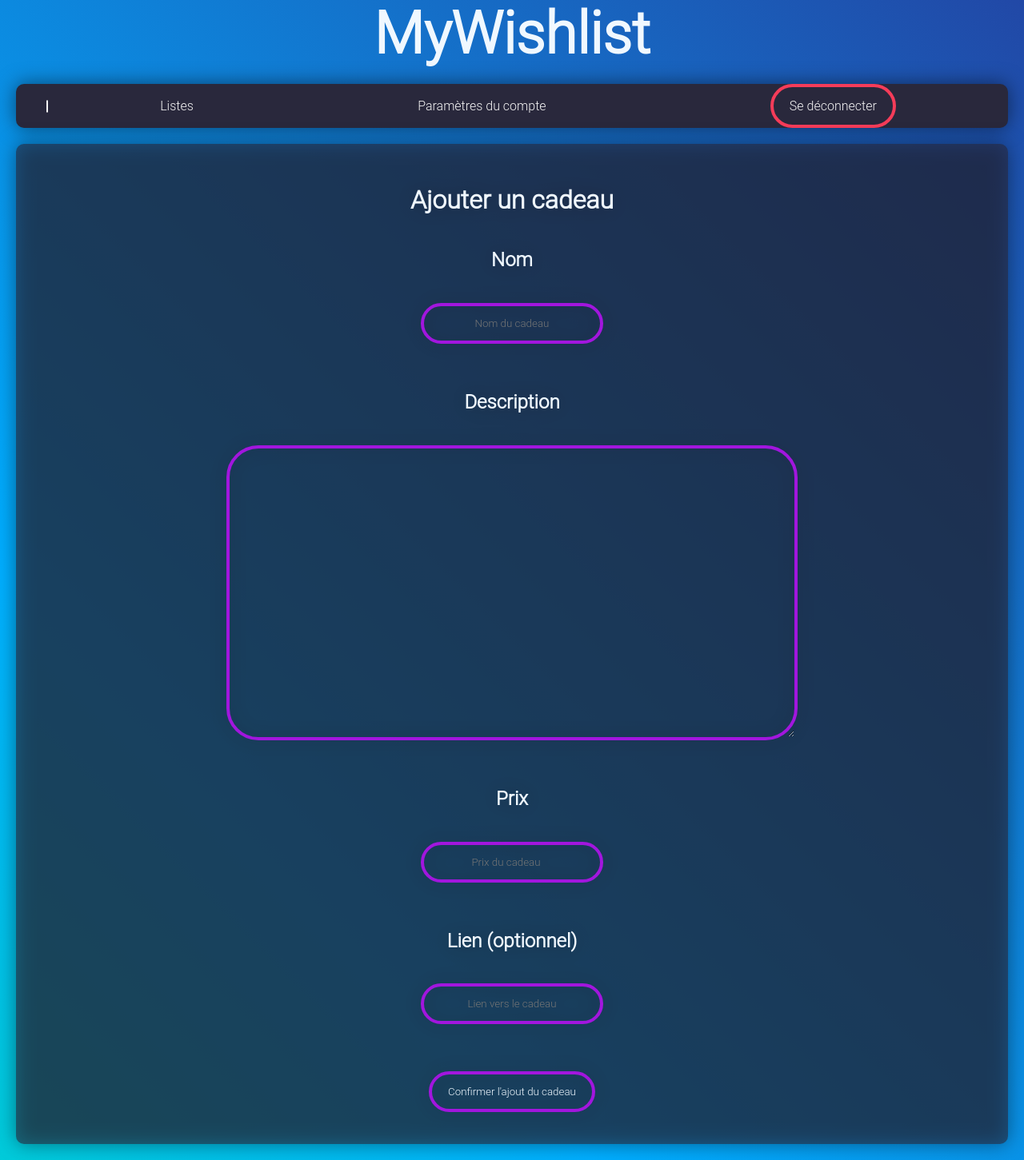
After one commit to WarPlexTech/MyWishlist, a PHP site: template templates/ajouterItem.twig in a window 1280 px wide. The commit adds this page. Shown: the whole page at 80% size. Run offline with PHP 8.4, Linux system fonts and the light colour scheme; the template is opened without the code that fills it, so the values that code supplies are empty; some libraries are stand-ins or nearby versions.

Commit message:
+ ajout du tableau de bord + ajouter un item fonctionnel + supprimer un item fonctionnel

```diff
--- a/src/slimroutes.php
+++ b/src/slimroutes.php
@@ -10,6 +10,11 @@ use Slim\App;
 
 $app->get('/', 'AuthenticationController:get')->setName('login');
 $app->post('/', 'AuthenticationController:post');
+
+$app->get('/liste/{token}/ajouterItem','ListeController:getAjouterItem')->setName('ajouterItem');
+$app->post('/liste/{token}/ajouterItem', 'ListeController:postAjouterItem');
+
+$app->get('/liste/{token}/{item}/supprimer', 'ListeController:getSupprimerItem')->setName('supprimerItem');
 
 $app->get('/liste/{token}', 'ListeController:afficherListe')->setName('liste');
 $app->get('/liste/{token}/{item}', 'ListeController:afficherDetailItem')->setName('detailItem');
@@ -26,4 +31,5 @@ $app->group('/profile', function () use ($app) {
     $app->post('/settings', 'ProfileController:postSettings');
     $app->get('/creerliste', 'ListeController:getCreerListe')->setName('creerListe');
     $app->post('/creerliste', 'ListeController:postCreerListe');
+
 })->add(new \MyWishlist\middleware\AuthMiddleware($container));
--- a/src/utils/Authentication.php
+++ b/src/utils/Authentication.php
@@ -63,7 +63,7 @@ class Authentication
             if($id == 0) return 'Cadeau non reservé';
             return 'Réservé par '.Account::find($id)->username;
         }
-        if($id == 0) return 'Ce cadeau n\'à pas été offert';
+        if($id == 0) return 'Ce cadeau n\'a pas été offert';
         return "Ce cadeau a été offert par ".Account::find($id)->username;
     }
 
--- /dev/null
+++ b/templates/ajouterItem.twig
@@ -0,0 +1,29 @@
+{% extends 'base.twig' %}
+{% block head %}
+    <title>MyWishlist : ajouter un cadeau</title>
+{% endblock head %}
+
+{% block body %}
+
+    {% include 'navbar.twig' %}
+
+    <div class="boxWrapper flexHorizontal animate__animated animate__fadeIn animate__delay-1s">
+        <div class="flex1 flexVertical">
+            <form class="formStyle" method="post">
+                {% if error %}
+                    <p class="errorText errorWrapper">{{ error }}</p>
+                {% endif %}
+                <h1>Ajouter un cadeau</h1>
+                <h2>Nom</h2>
+                <input type="text" name="nom" placeholder="Nom du cadeau"><br>
+                <h2>Description</h2>
+                <textarea name="descr" style="width:50em;height:25em"></textarea><br>
+                <h2>Prix </h2>
+                <input type="number" name="tarif" placeholder="Prix du cadeau"><br>
+                <h2>Lien (optionnel) </h2>
+                <input type="text" name="url" placeholder="Lien vers le cadeau"><br>
+                <input class="normalButton" type="submit" value="Confirmer l'ajout du cadeau">
+            </form>
+        </div>
+    </div>
+{% endblock body %}
--- a/templates/detailItem.twig
+++ b/templates/detailItem.twig
@@ -43,6 +43,12 @@
                         ce cadeau</a>
                 {% endif %}
             </div>
+            <div>
+                {%  if estProprietaire == true %}
+                    <a class="normalButton" href="{{ path_for('supprimerItem', {token:liste.token, item:item.id}) }}">Supprimer
+                        ce cadeau</a>
+                {% endif %}
+            </div>
 
 
         </div>
--- a/templates/profile/dashboard.twig
+++ b/templates/profile/dashboard.twig
@@ -33,6 +33,10 @@
                             onclick="location.href='{{ path_for('liste', {token: list.token}) }}'">
                         Modifier la liste
                     </button>
+                    <button type="button" class="normalButton"
+                            onclick="location.href='{{ path_for('ajouterItem', {token: list.token}) }}'">
+                            Ajouter un item
+                    </button>
                 </div>
             </div>
         {% endfor %}
--- a/templates/style/style.css
+++ b/templates/style/style.css
@@ -229,7 +229,7 @@ a {
     margin-top: 10px;
 }
 
-.formStyle input[type="text"], .formStyle input[type="password"], .formStyle textarea {
+.formStyle input[type="text"], .formStyle input[type="password"], .formStyle textarea, .formStyle input[type="date"], .formStyle input[type="number"] {
     border: 4px solid #a216de;
     color: aliceblue;
     background: none;
@@ -245,7 +245,7 @@ a {
     padding: 14px 50px;
 }
 
-.formStyle input[type="text"]:focus, .formStyle input[type="password"]:focus, .formStyle textarea:focus {
+.formStyle input[type="text"]:focus, .formStyle input[type="password"]:focus, .formStyle textarea:focus, .formStyle input[type="date"]:focus, .formStyle input[type="number"]:focus {
     padding: 14px 50px;
     border: 4px solid #16de98;
 }
```
Also changed, not shown: src/controllers/ListeController.php (+90 -26 lines), 3 other files.
